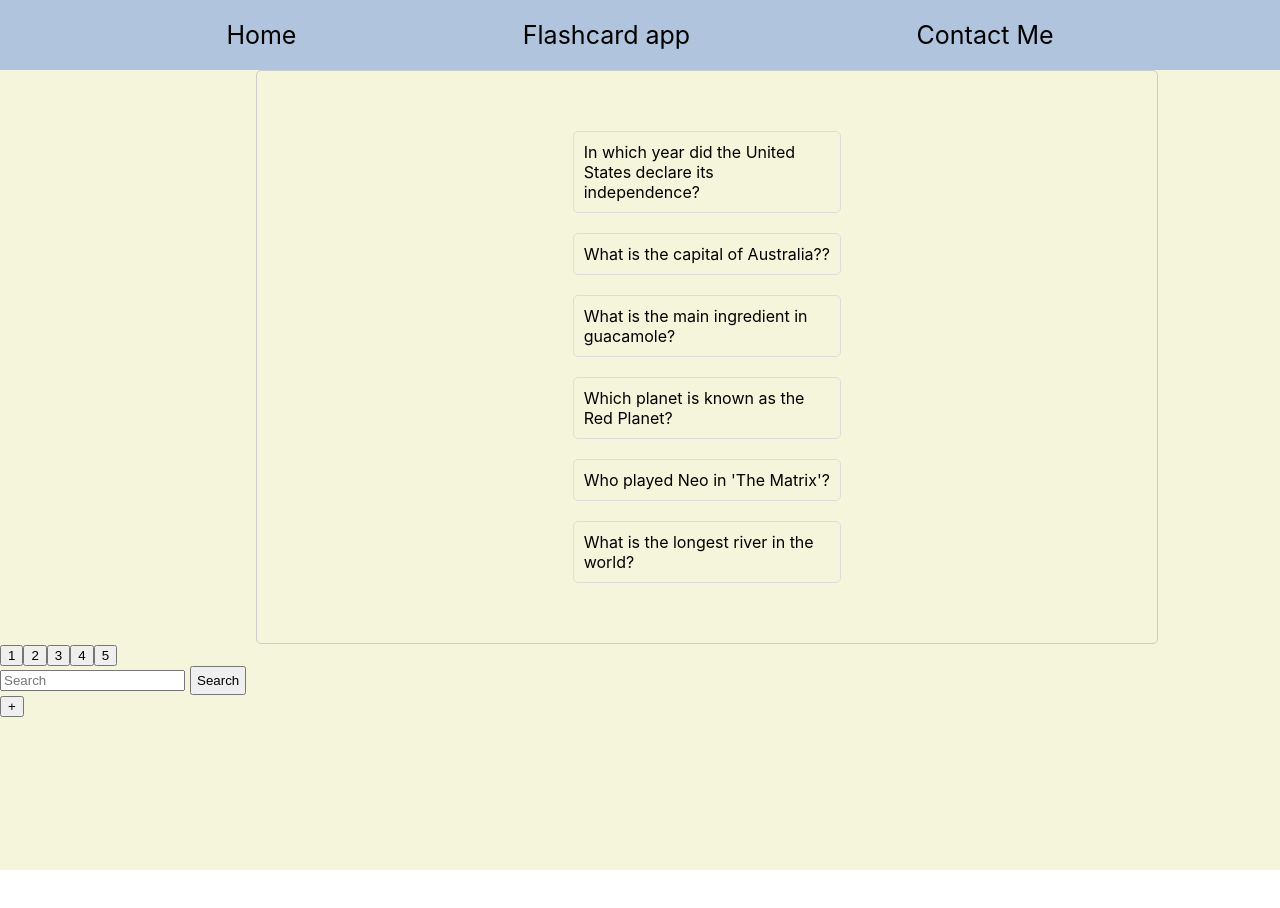
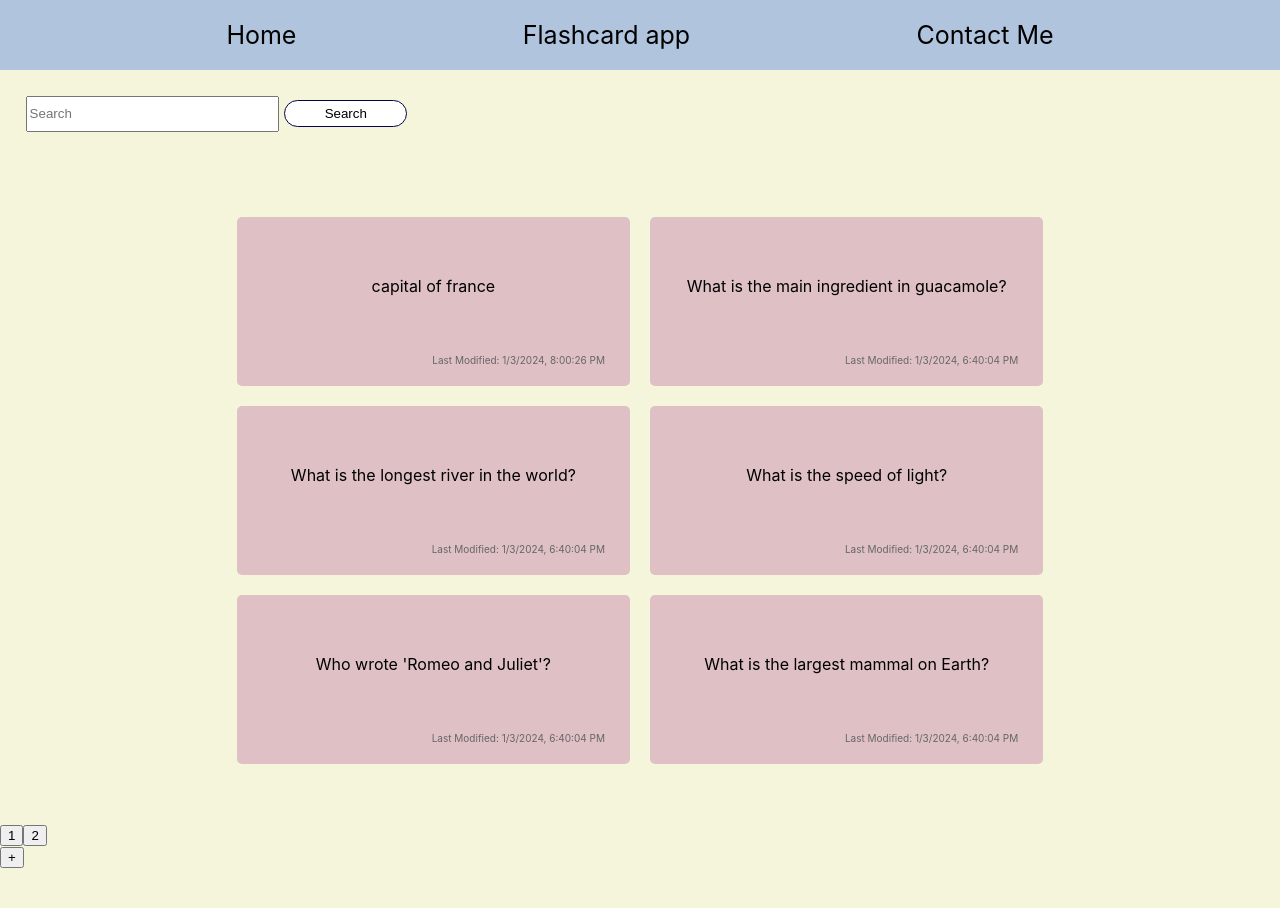
Before and after one commit to novruzluaytan/assignment3---flashcard-app, a React (Create React App) app: page /flashCard in a window 1280 px wide. Shown: the top 908 px of the page. Before the commit the page ends 870 px from the top, so only its background shows below. Built offline with nearby package versions, Linux system fonts and the light colour scheme; data requests are answered from the project's data file.

Commit message:
changed style

```diff
--- a/db.json
+++ b/db.json
@@ -1,113 +1,51 @@
 {
   "flashcards": [
     {
-      "id": 7,
-      "question": "In which year did the United States declare its independence?",
-      "answer": "1776",
-      "lastModified": "2024-01-31T11:15:00Z"
-    },
-    {
       "question": "What is the capital of Australia??",
       "answer": "Canberra",
-      "id": 8
+      "id": 8,
+      "lastModified": "1/1/2024, 1:20:10 PM"
     },
     {
       "id": 10,
       "question": "What is the main ingredient in guacamole?",
       "answer": "Avocado",
-      "lastModified": "2024-01-31T11:15:00Z"
+      "lastModified": "1/3/2024, 6:40:04 PM"
     },
     {
       "id": 11,
       "question": "Which planet is known as the Red Planet?",
       "answer": "Mars",
-      "lastModified": "2024-01-31T11:15:00Z"
+      "lastModified": "1/1/2024, 1:20:20 PM"
     },
     {
-      "id": 12,
-      "question": "Who played Neo in 'The Matrix'?",
-      "answer": "Keanu Reeves",
-      "lastModified": "2024-01-31T11:15:00Z"
+      "question": "What is the capital of Azerbaijan?",
+      "answer": "Baku",
+      "id": 12
     },
     {
       "id": 13,
       "question": "What is the longest river in the world?",
       "answer": "Nile River",
-      "lastModified": "2024-01-31T11:15:00Z"
-    },
-    {
-      "id": 14,
-      "question": "Who discovered penicillin?",
-      "answer": "Alexander Fleming",
-      "lastModified": "2024-01-31T11:15:00Z"
+      "lastModified": "1/3/2024, 6:40:04 PM"
     },
     {
       "id": 16,
       "question": "What is the speed of light?",
       "answer": "299,792 kilometers per second",
-      "lastModified": "2024-01-31T11:15:00Z"
+      "lastModified": "1/3/2024, 6:40:04 PM"
     },
     {
       "id": 17,
       "question": "Who wrote 'Romeo and Juliet'?",
       "answer": "William Shakespeare",
-      "lastModified": "2024-01-31T11:15:00Z"
+      "lastModified": "1/3/2024, 6:40:04 PM"
     },
     {
       "id": 18,
       "question": "What is the largest mammal on Earth?",
       "answer": "Blue Whale",
-      "lastModified": "2024-01-31T11:15:00Z"
-    },
-    {
-      "id": 21,
-      "question": "Which gas do plants absorb during photosynthesis?",
-      "answer": "Carbon dioxide"
-    },
-    {
-      "id": 22,
-      "question": "Who painted 'Starry Night'?",
-      "answer": "Vincent van Gogh"
-    },
-    {
-      "id": 23,
-      "question": "What is the currency of Japan?",
-      "answer": "Japanese Yen"
-    },
-    {
-      "question": "Who discovered the law of gravitation?",
-      "answer": "Isaac Newton basina alma dusmus",
-      "id": 24
-    },
-    {
-      "id": 25,
-      "question": "In which year did World War I end?",
-      "answer": "1918"
-    },
-    {
-      "question": "what is your name",
-      "answer": "aytan",
-      "id": 26
-    },
-    {
-      "question": "What is the capital of Azerbaijan?",
-      "answer": "Baku",
-      "id": 27
-    },
-    {
-      "question": "In which year did World War II begin?",
-      "answer": "1939",
-      "id": 28
-    },
-    {
-      "id": 26,
-      "question": "Who developed the theory of natural selection?",
-      "answer": "Charles Darwin"
-    },
-    {
-      "id": 27,
-      "question": "What is the capital of France?",
-      "answer": "Paris"
+      "lastModified": "1/3/2024, 6:40:04 PM"
     },
     {
       "id": 28,
@@ -115,34 +53,15 @@
       "answer": "F. Scott Fitzgerald"
     },
     {
-      "id": 29,
-      "question": "What is the chemical symbol for oxygen?",
-      "answer": "O"
+      "question": "capital of france",
+      "answer": "paris",
+      "lastModified": "1/3/2024, 8:00:26 PM",
+      "id": 29
     },
     {
-      "id": 30,
-      "question": "In which year did World War II begin?",
-      "answer": "1939"
-    },
-    {
-      "id": 31,
-      "question": "Who is the author of 'Pride and Prejudice'?",
-      "answer": "Jane Austen"
-    },
-    {
-      "id": 32,
-      "question": "What is the smallest prime number?",
-      "answer": "2"
-    },
-    {
-      "id": 33,
-      "question": "Who painted 'The Persistence of Memory'?",
-      "answer": "Salvador Dalí"
-    },
-    {
-      "id": 34,
-      "question": "What is the capital of China?",
-      "answer": "Beijing"
+      "question": "At which temperature water starts to boiling?????",
+      "answer": "100 degree celsius",
+      "id": 31
     }
   ]
 }
--- a/src/pages/FlashcardApp.jsx
+++ b/src/pages/FlashcardApp.jsx
@@ -84,19 +84,31 @@ const FlashcardApp = () => {
 
     if (newQuestion !== null && newAnswer !== null) {
       const newFlashcard = {
-        id: flashcards.length + 1,
         question: newQuestion,
         answer: newAnswer,
         lastModified: new Date().toLocaleString('en-US', { timeZone: 'Asia/Baku' }),
       };
 
-      const updatedFlashcards = [...flashcards, newFlashcard];
+      try {
+        const response = await fetch('http://localhost:3001/flashcards', {
+          method: 'POST',
+          headers: {
+            'Content-Type': 'application/json',
+          },
+          body: JSON.stringify(newFlashcard),
+        });
 
-      setFlashcards(updatedFlashcards);
-      setOriginalFlashcards(updatedFlashcards);
+        if (response.ok) {
+          // Fetch the updated flashcards from the server
+          fetchFlashcards();
+        } else {
+          console.error('Failed to add flashcard on the server.');
+        }
+      } catch (error) {
+        console.error('Error adding flashcard:', error);
+      }
     }
   };
-
 
   const handleMouseEnter = (card) => {
     setHoveredCardId(card.id);
@@ -110,7 +122,11 @@ const FlashcardApp = () => {
     const cardsPerPage = 6;
     const startIndex = (currentPage - 1) * cardsPerPage;
 
-    return flashcards.map((card, index) => {
+    const sortedFlashcards = flashcards
+      .slice() // Create a shallow copy to avoid modifying the original array
+      .sort((a, b) => new Date(b.lastModified) - new Date(a.lastModified));
+
+    return sortedFlashcards.map((card, index) => {
       if (index >= startIndex && index < startIndex + cardsPerPage) {
         return (
           <div
@@ -123,9 +139,12 @@ const FlashcardApp = () => {
             {card.flipped ? card.answer : card.question}
             {hoveredCardId === card.id && (
               <div className="card-buttons">
-                <button onClick={() => handleEdit(card)}>Edit</button>
-                <button onClick={() => handleDelete(card)}>Delete</button>
+                <button onClick={() => handleEdit(card)} className='btn'>Edit</button>
+                <button onClick={() => handleDelete(card)} className='btn'>Delete</button>
               </div>
+            )}
+            {card.lastModified && (
+              <div className="last-modified">{`Last Modified: ${card.lastModified}`}</div>
             )}
           </div>
         );
@@ -133,6 +152,7 @@ const FlashcardApp = () => {
       return null; // Don't render if not in the current page range
     });
   };
+
 
   const flipCard = (card) => {
     const updatedFlashcards = flashcards.map((c) =>
@@ -190,19 +210,21 @@ const FlashcardApp = () => {
   return (
     <>
       <Navbar />
-      <div className="app">
-        <div className="flashcard-container">{displayFlashcards()}</div>
-        <div className="pagination-container">{displayPagination()}</div>
-        <div className="search-container">
+      <div className="search-container">
           <input
             type="text"
             placeholder="Search"
             value={searchTerm}
             onChange={(e) => setSearchTerm(e.target.value)}
+            className='input-search'
           />
-          <button onClick={searchCards}>Search</button>
-          {showBackButton && <button onClick={goBack}>Back</button>}
+          <button onClick={searchCards} className='search-btn'>Search</button>
+          {showBackButton && <button onClick={goBack} className='back-btn'>Back</button>}
         </div>
+      <div className="app">
+        <div className="flashcard-container">{displayFlashcards()}</div>
+        <div className="pagination-container">{displayPagination()}</div>
+
         <button className="add-flashcard-button" onClick={handleAddFlashcard}>
           +
         </button>
--- a/src/styles/flashcard.css
+++ b/src/styles/flashcard.css
@@ -4,38 +4,30 @@
   background-color: beige;
   width: 100%;
   height: 100vh;
-
+  position:absolute;
 }
 
 .flashcard-container {
-  display: flex;
-  flex-direction: column;
-  max-width: 800px;
-  margin-left:20%;
-  padding: 50px;
-  border: 1px solid #ccc;
-  border-radius: 5px;
-  /* justify-content: center; */
-  align-items: center;
-}
-
-.flashcards {
+  position: relative;
   display: flex;
   flex-wrap: wrap;
+  max-width: 100%;
+  padding: 50px;
+  align-items: center;
+  justify-content:center;
 }
 
 .flashcard {
-  border: 1px solid #ddd;
+  width:60%;
+  height:100px;
+  background-color: rgb(222, 192, 197);
   border-radius: 5px;
   margin: 10px;
   padding: 10px;
   width: calc(33.33% - 20px);
-}
-
-.lastModified {
-  margin-top: 10px;
-  font-size: 12px;
-  color: #777;
+  position:relative;
+  text-align: center;
+  padding-top:5%;
 }
 
 .options {
@@ -84,8 +76,47 @@
   z-index: 1;
 }
 
-.flashcard:hover .edit-delete-buttons {
-  opacity: 1;
-  visibility: visible;
-  transform: translateY(0);
+.card-buttons{
+ padding-top: 13%;
+ position: relative;
+ display: flex;
+ justify-content: flex-start;
+ flex-direction: row;
+ column-gap: 10px;
+ width:40%;
+ height:25%;
 }
+
+.btn{
+  width:50%;
+  height:100%;
+border-radius: 20px;
+border:none;
+}
+
+
+.last-modified {
+  position: absolute;
+  bottom: 20px;
+  right: 25px;
+  font-size: 10px;
+  color: #666;
+}
+
+.search-container{
+  background-color: beige;
+  padding:2%;
+}
+
+.input-search{
+  width:20%;
+  height:30px;
+}
+
+.search-btn, .back-btn{
+  width:10%;
+  background-color: white;
+border-radius: 20px;
+border:none;
+border:1px solid rgb(3, 3, 71);
+}
```
